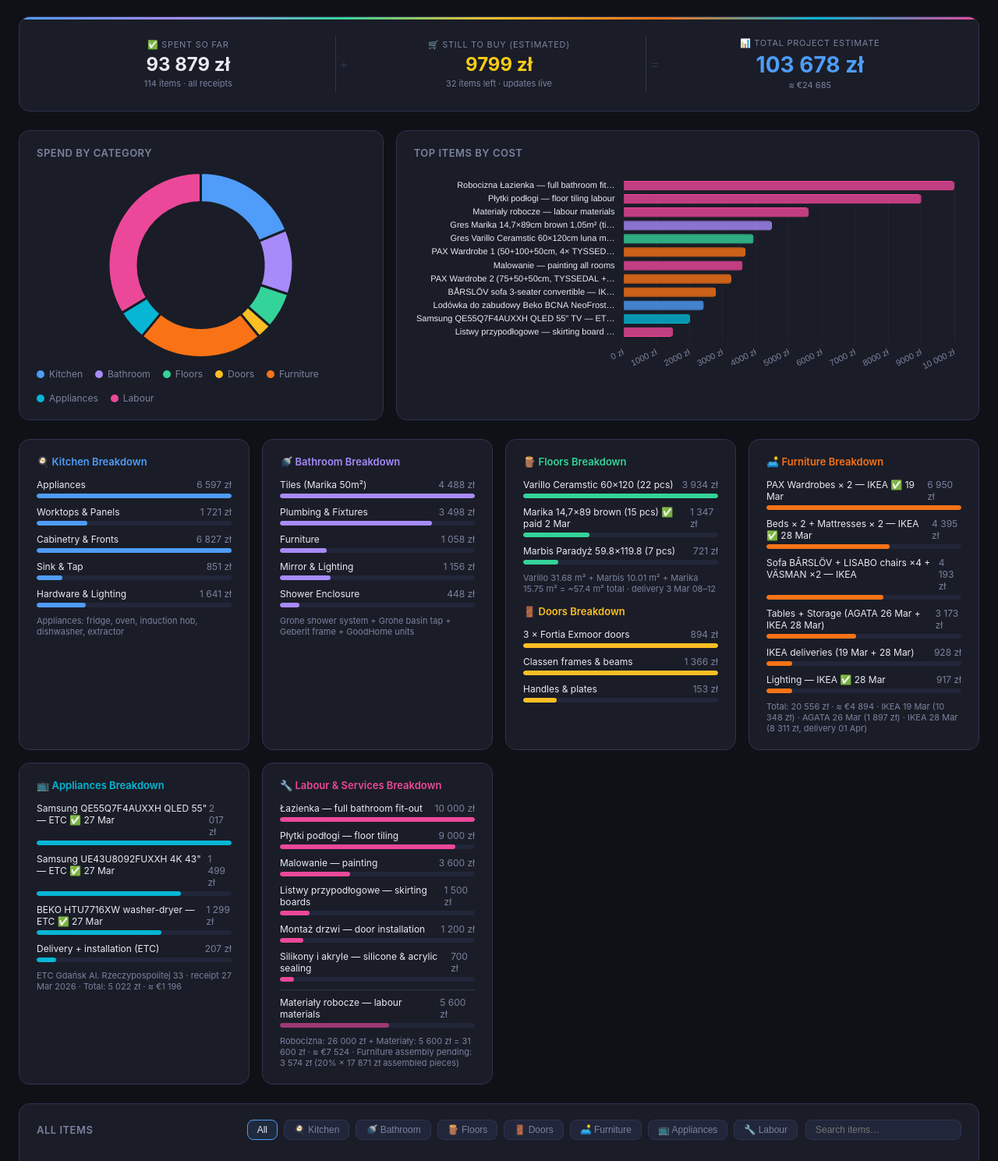
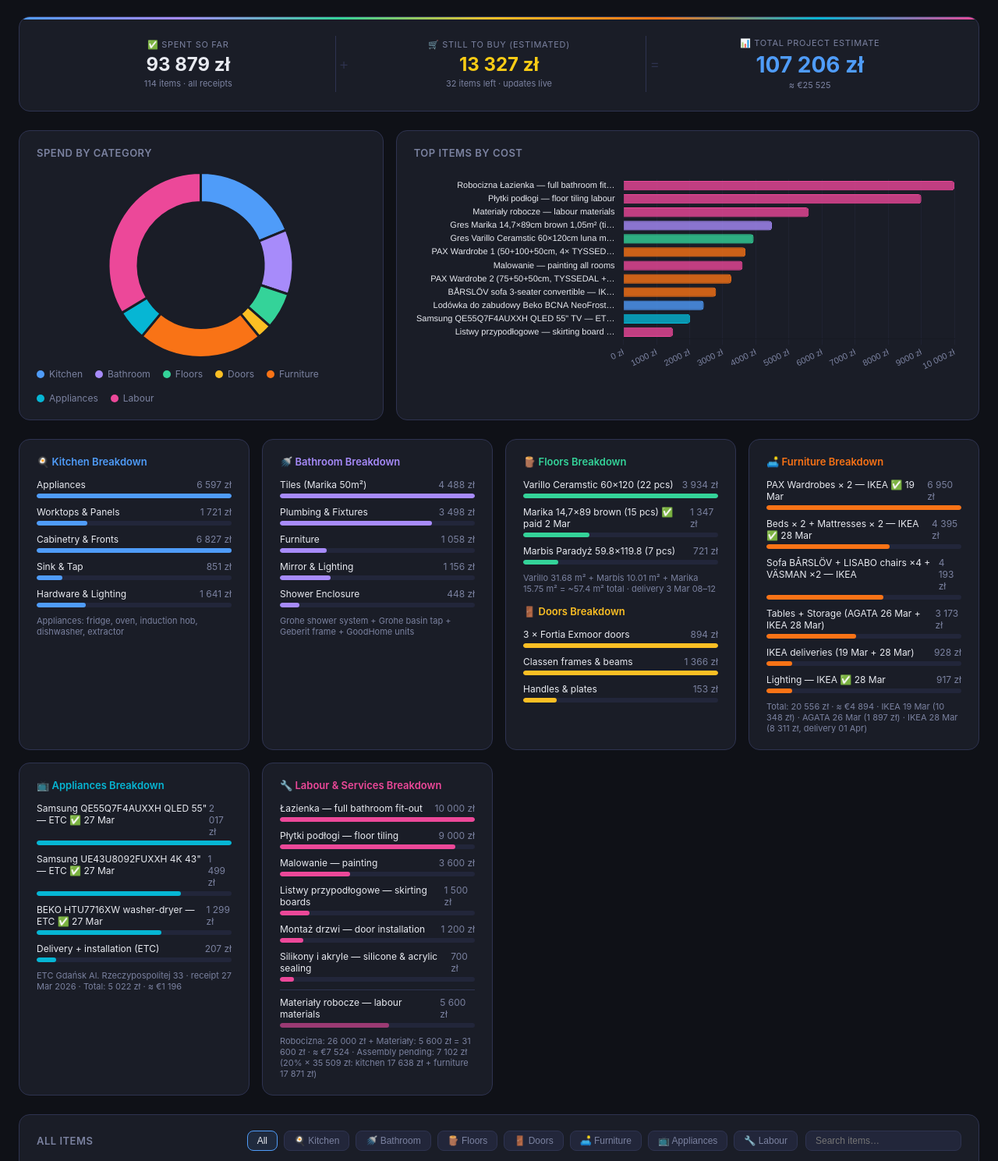
Before and after one commit to sherifrezkalla/renovation-dashboard, a website: page index.html in a window 1280 px wide. Shown: the part 405-1894 px from the top of the page at 78% size. Drawn offline with nearby package versions, Linux system fonts and the light colour scheme.

Commit message:
Fix assembly cost: add kitchen (17,638 zł) to base — 20% x 35,509 = 7,102 zł

```diff
--- a/index.html
+++ b/index.html
@@ -704,7 +704,7 @@
       <div class="bar-label"><span>Materiały robocze — labour materials</span><span>5 600 zł</span></div>
       <div class="bar-track"><div class="bar-fill" style="background:var(--labour);width:56%;opacity:0.6"></div></div>
     </div>
-    <p class="note">Robocizna: 26 000 zł + Materiały: 5 600 zł = 31 600 zł · ≈ €7 524 · Furniture assembly pending: 3 574 zł (20% × 17 871 zł assembled pieces)</p>
+    <p class="note">Robocizna: 26 000 zł + Materiały: 5 600 zł = 31 600 zł · ≈ €7 524 · Assembly pending: 7 102 zł (20% × 35 509 zł: kitchen 17 638 zł + furniture 17 871 zł)</p>
   </div>
 </div>
 
@@ -1085,7 +1085,7 @@ const stbTemplate = [
     { id:'home5',  name:'Vacuum cleaner',                        room:'General',        suggested:600  },
   ]},
   { group: '🔧 Services (pending)', items: [
-    { id:'srv1',   name:'Furniture assembly — 20% × 17 871 zł assembled pieces (excl. mattresses, delivery, bulbs)', room:'All rooms', suggested:3574 },
+    { id:'srv1',   name:'Assembly & installation — 20% × 35 509 zł (kitchen + all furniture, excl. mattresses, delivery, bulbs)', room:'All rooms', suggested:7102 },
   ]},
 ];
 
```
